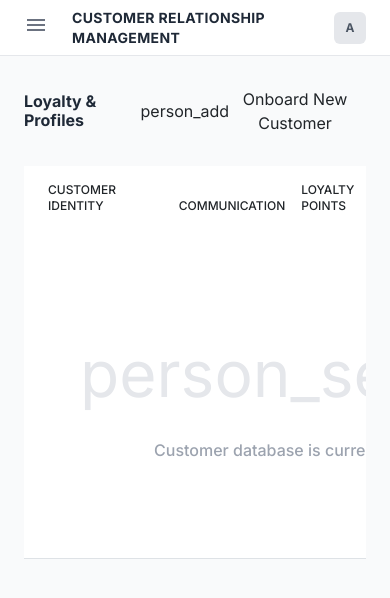
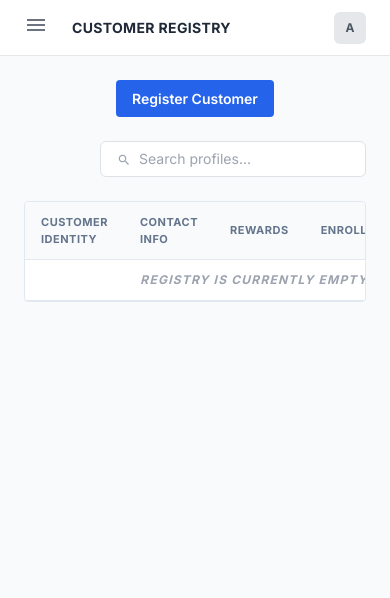
Before and after one commit to nur949/Resturant-Management, a Django app: page /customers/ in a window 390 px wide. Shown: the top 598 px of the page. Run offline with Django 5.2, Linux system fonts and the light colour scheme; a user stored in the database is signed in; data that the repository does not hold is empty; some libraries are stand-ins or nearby versions.

Commit message:
Customer Registry UI Update: Minimalist list view and responsive database table

```diff
--- a/core/templates/core/customer_list.html
+++ b/core/templates/core/customer_list.html
@@ -1,71 +1,68 @@
 {% extends 'core/base.html' %}
 
-{% block page_title %}Customer Relationship Management{% endblock %}
+{% block page_title %}Customer Registry{% endblock %}
 
 {% block content %}
-<div class="d-flex justify-content-between align-items-center mb-6">
-    <h5 class="mb-0 fw-bold text-gray-800">Loyalty & Profiles</h5>
-    <a href="{% url 'customer_add' %}" class="btn btn-mui-primary flex items-center">
-        <span class="material-symbols-outlined me-2">person_add</span> Onboard New Customer
-    </a>
+<div class="flex flex-col md:flex-row gap-4 items-center mb-6">
+    <a href="{% url 'customer_add' %}" class="btn-flat">Register Customer</a>
+
+    <div class="flex flex-1 max-w-md border border-gray-300 rounded bg-white px-3 py-1.5 ml-auto">
+        <span class="material-icons text-gray-400 text-sm mr-2 mt-0.5">search</span>
+        <input type="text" id="customerSearch" placeholder="Search profiles..." class="w-full text-sm outline-none">
+    </div>
 </div>
 
-<div class="card elevation-1 border-0">
-    <div class="table-responsive">
-        <table class="table table-hover align-middle mb-0">
-            <thead class="bg-gray-50">
+<div class="app-card overflow-hidden">
+    <div class="overflow-x-auto">
+        <table class="table-flat">
+            <thead>
                 <tr>
-                    <th class="ps-4 py-3 border-0 text-xs font-medium text-gray-500 uppercase">Customer Identity</th>
-                    <th class="py-3 border-0 text-xs font-medium text-gray-500 uppercase">Communication</th>
-                    <th class="py-3 border-0 text-xs font-medium text-gray-500 uppercase">Loyalty Points</th>
-                    <th class="py-3 border-0 text-xs font-medium text-gray-500 uppercase text-center">Join Date</th>
-                    <th class="pe-4 py-3 border-0 text-xs font-medium text-gray-500 uppercase text-end">Operations</th>
+                    <th>Customer Identity</th>
+                    <th>Contact Info</th>
+                    <th>Rewards</th>
+                    <th class="text-center">Enrolled</th>
+                    <th class="text-center">Manage</th>
                 </tr>
             </thead>
-            <tbody class="divide-y divide-gray-100">
+            <tbody id="customerTable">
                 {% for customer in customers %}
-                <tr>
-                    <td class="ps-4">
-                        <div class="d-flex align-items-center">
-                            <div class="w-10 h-10 rounded-full bg-primary bg-opacity-10 text-primary flex items-center justify-center font-bold text-sm me-3">
+                <tr class="hover:bg-gray-50 transition-colors">
+                    <td>
+                        <div class="flex items-center gap-3">
+                            <div class="w-8 h-8 bg-gray-100 rounded text-gray-500 flex items-center justify-center text-xs font-bold shrink-0">
                                 {{ customer.name|first|upper }}
                             </div>
-                            <span class="font-medium text-gray-800">{{ customer.name }}</span>
+                            <span class="text-sm font-bold text-gray-900">{{ customer.name }}</span>
                         </div>
                     </td>
                     <td>
-                        <div class="d-flex flex-column">
-                            <span class="text-sm font-medium text-gray-700">{{ customer.phone }}</span>
-                            <span class="text-xs text-gray-400">{{ customer.email|default:"No email recorded" }}</span>
-                        </div>
+                        <p class="text-xs font-bold text-gray-700">{{ customer.phone }}</p>
+                        <p class="text-[10px] text-gray-400 font-medium italic">{{ customer.email|default:"No email" }}</p>
                     </td>
                     <td>
-                        <div class="d-flex align-items-center gap-2">
-                            <span class="material-symbols-outlined text-amber-500" style="font-size: 18px;">stars</span>
-                            <span class="text-sm font-bold text-gray-700">{{ customer.loyalty_points }} PTS</span>
+                        <div class="flex items-center gap-2">
+                            <span class="material-icons text-amber-500 text-sm">stars</span>
+                            <span class="text-xs font-black text-gray-700">{{ customer.loyalty_points }} <span class="text-[9px] font-bold text-gray-400 uppercase">PTS</span></span>
                         </div>
                     </td>
                     <td class="text-center">
-                        <span class="text-sm text-gray-500">{{ customer.created_at|date:"M d, Y" }}</span>
+                        <span class="text-xs font-medium text-gray-500">{{ customer.created_at|date:"d M, Y" }}</span>
                     </td>
-                    <td class="pe-4 text-end">
-                        <div class="d-flex justify-content-end gap-1">
-                            <a href="{% url 'customer_edit' customer.id %}" class="btn btn-sm btn-light rounded-full p-2 text-gray-600 hover:text-primary" title="Edit Profile">
-                                <span class="material-symbols-outlined" style="font-size: 20px;">edit</span>
+                    <td class="text-center">
+                        <div class="flex justify-center gap-2">
+                            <a href="{% url 'customer_edit' customer.id %}" class="text-gray-400 hover:text-blue-600">
+                                <span class="material-icons text-lg">edit</span>
                             </a>
-                            <a href="{% url 'customer_delete' customer.id %}" class="btn btn-sm btn-light rounded-full p-2 text-gray-600 hover:text-danger" title="Purge Record">
-                                <span class="material-symbols-outlined" style="font-size: 20px;">delete</span>
+                            <a href="{% url 'customer_delete' customer.id %}" class="text-gray-300 hover:text-red-500">
+                                <span class="material-icons text-lg">delete</span>
                             </a>
                         </div>
                     </td>
                 </tr>
                 {% empty %}
                 <tr>
-                    <td colspan="5" class="text-center py-5">
-                        <div class="p-5">
-                            <span class="material-symbols-outlined text-gray-200" style="font-size: 64px;">person_search</span>
-                            <p class="text-gray-400 mt-3 fw-medium">Customer database is currently empty.</p>
-                        </div>
+                    <td colspan="5" class="py-20 text-center">
+                        <p class="text-xs font-bold uppercase tracking-widest text-gray-400 italic">Registry is currently empty</p>
                     </td>
                 </tr>
                 {% endfor %}
@@ -73,4 +70,13 @@
         </table>
     </div>
 </div>
+
+<script>
+    document.getElementById('customerSearch').addEventListener('input', (e) => {
+        const query = e.target.value.toLowerCase();
+        document.querySelectorAll('#customerTable tr').forEach(row => {
+            row.style.display = row.innerText.toLowerCase().includes(query) ? '' : 'none';
+        });
+    });
+</script>
 {% endblock %}
```
